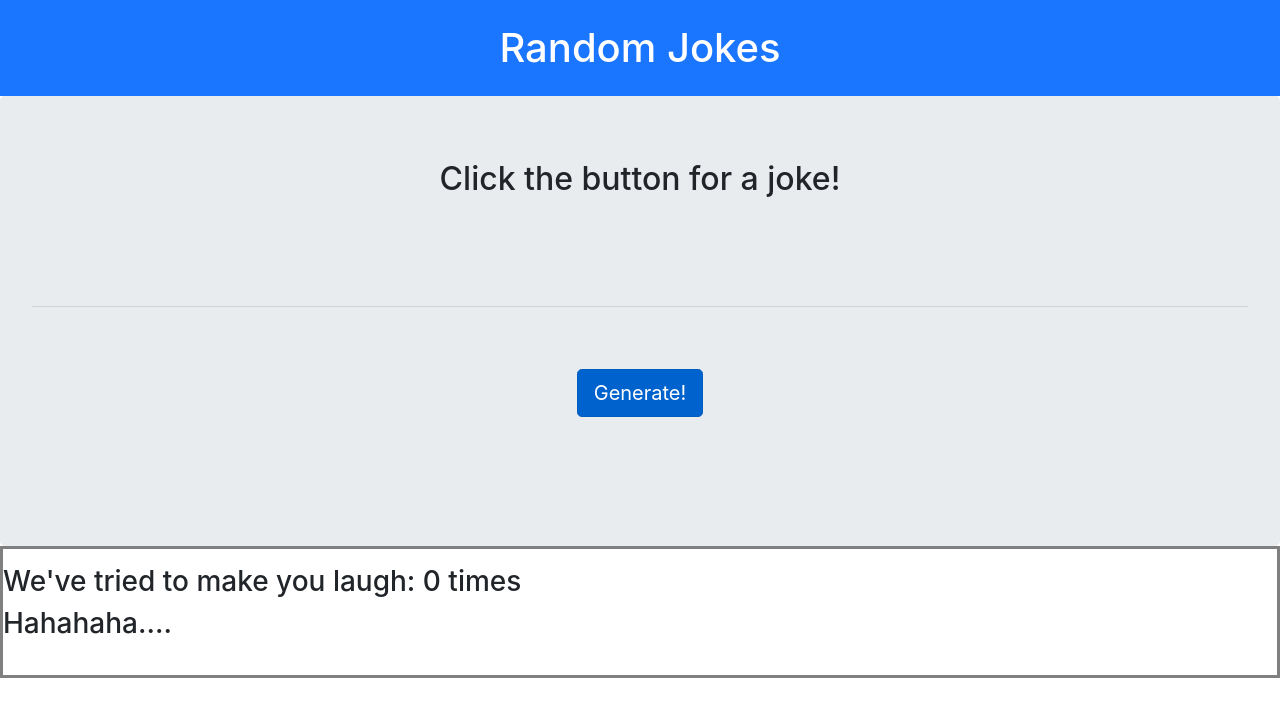
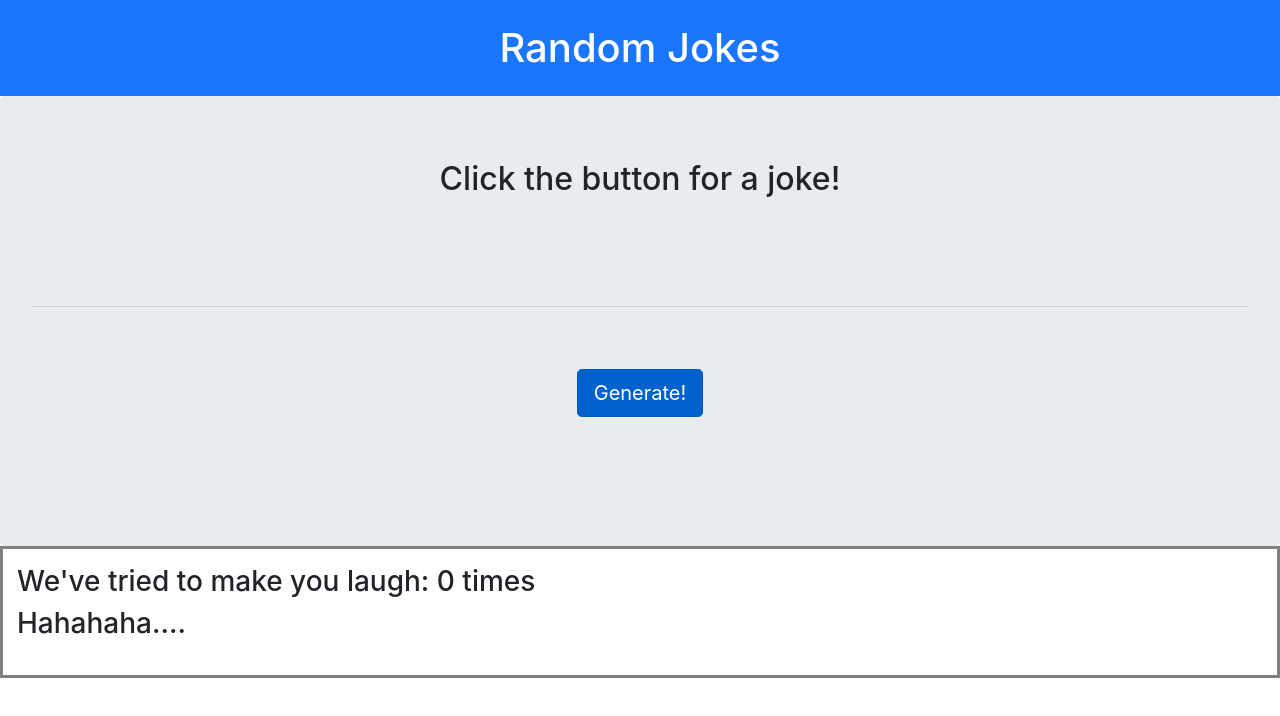
Before and after one commit to timbolaj/joke-generator, an Angular app: page / in a window 1280 px wide. Shown: the top 716 px of the page. Built offline with nearby package versions, Linux system fonts and the light colour scheme.

Commit message:
added margin-left to counter text, make the final word of the count component dependent on the quantity for grammatical correctness, refactored so that the count is more closely aligned to the renderJoke() function

```diff
--- a/src/app/counter/counter.component.html
+++ b/src/app/counter/counter.component.html
@@ -1,4 +1,4 @@
 <div class="counter">
-  <h3>We've tried to make you laugh: <span>{{getCount()}}</span> times</h3>
+  <h3>We've tried to make you laugh: <span>{{getCount()}}</span> {{times}}</h3>
   <h3>Hahahaha....</h3>
 </div>
--- a/src/app/counter/counter.component.scss
+++ b/src/app/counter/counter.component.scss
@@ -4,3 +4,7 @@
   border-color: grey;
   padding-top: 1em;
 }
+
+.counter h3 {
+  padding-left: 0.5em;
+}
--- a/src/app/counter/counter.component.ts
+++ b/src/app/counter/counter.component.ts
@@ -15,7 +15,10 @@ export class CounterComponent implements OnInit {
 
   }
 
+  times:string
+
   getCount(): number {
+    this.jokeService.count === 1 ? this.times = 'time' : this.times = 'times';
     return this.jokeService.count;
   }
 
--- a/src/app/joke.service.ts
+++ b/src/app/joke.service.ts
@@ -17,7 +17,6 @@ export class JokeService {
   }
 
   getJoke():any {
-    this.addCount();
     return this.http.get<any>('http://www.official-joke-api.appspot.com/random_joke');
   }
 }
--- a/src/app/jokes/jokes.component.ts
+++ b/src/app/jokes/jokes.component.ts
@@ -30,6 +30,7 @@ export class JokesComponent implements OnInit {
     .subscribe(res => {
       this.prompt = res.setup;
       this.punchLine = res.punchline;
+      this.addCount();
     })
   }
 
```
